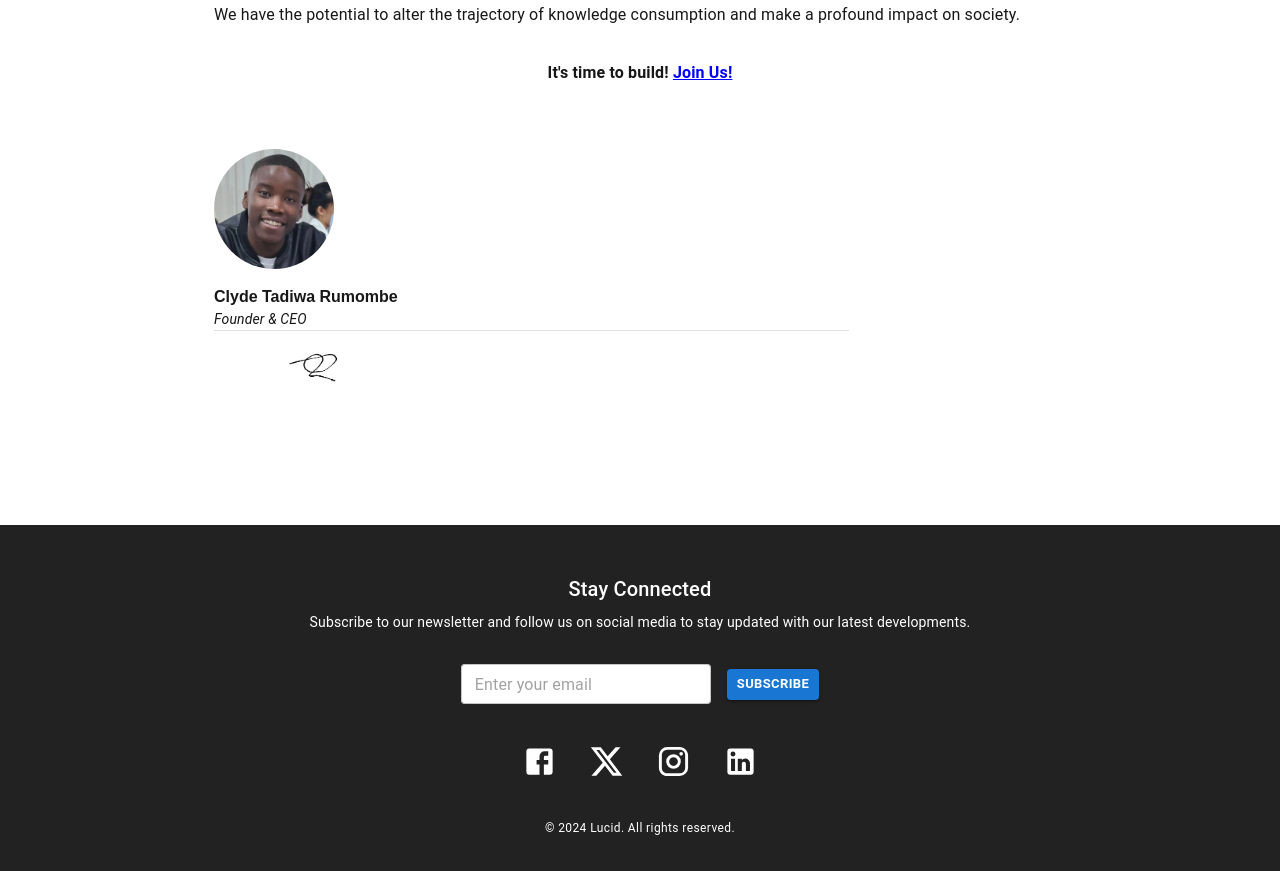
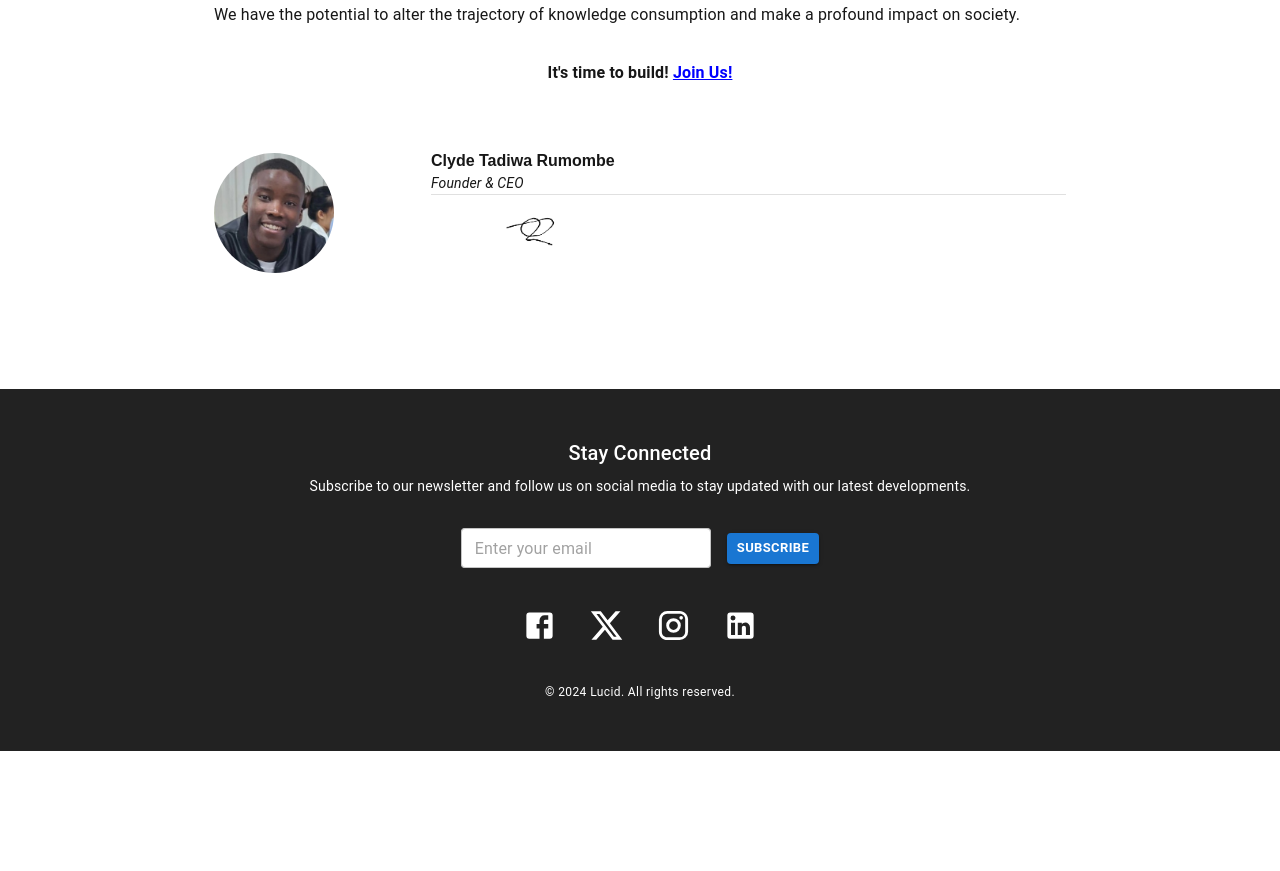
Before and after one commit to taa217/Lucid, a Next.js app: page /mission in a window 1280 px wide. Shown: the part 2220-3091 px from the top of the page. After the commit the page ends 2971 px from the top, so only its background shows below. Built offline with nearby package versions, Linux system fonts and the light colour scheme.

Commit message:
Update page.js
sm 3

```diff
--- a/src/app/mission/page.js
+++ b/src/app/mission/page.js
@@ -322,7 +322,7 @@ import Image from 'next/image';
 
           {/* CEO Image and Signature */}
           <Grid container spacing={2} alignItems="center" sx={{ mt: 6 }}>
-            <Grid item xs={4} sm={6}>
+            <Grid item xs={4} sm={3}>
               <Avatar
                 alt="Clyde Tadiwa Rumombe"
                 src='/ceo1.jpg'
```
